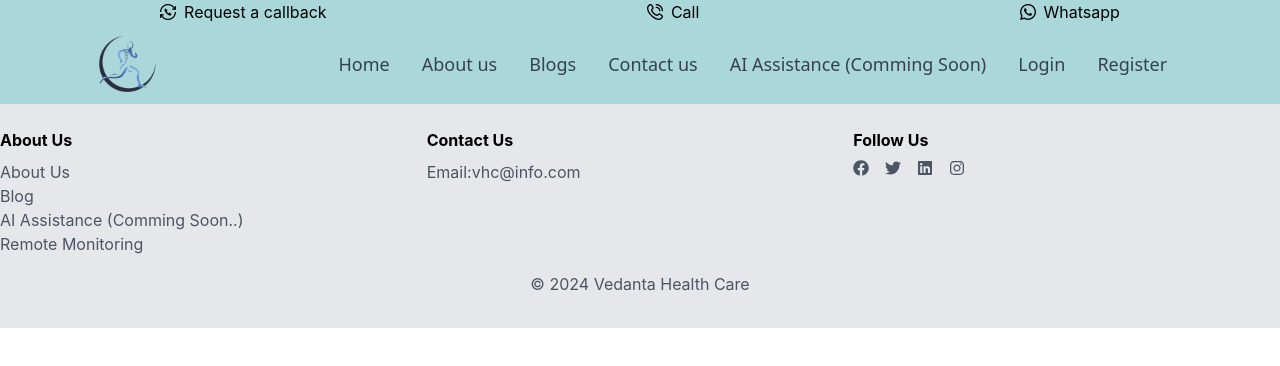
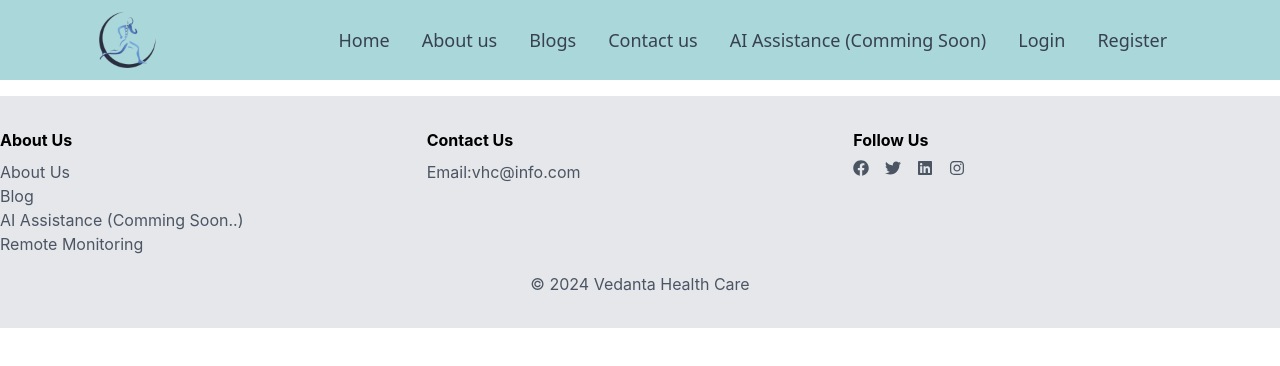
Before and after one commit to pranjalsingh03/vedantahealthcare, a React (Create React App) app: page /admin in a window 1280 px wide. Shown: the top 366 px of the page. Built offline with nearby package versions, Linux system fonts and the light colour scheme.

Commit message:
removed nav comp

```diff
--- a/src/comp/Navbar.js
+++ b/src/comp/Navbar.js
@@ -56,11 +56,6 @@ function Navbar() {
 
   return (
     <div className='fixed top-0 w-full z-50'>
-      <div className='flex justify-around bg-norm text-lg'>
-        <p className='flex items-center'><img src={Callback} className='h-4 flex mr-2' alt="" /> Request a callback</p>
-        <p className='flex items-center'><img src={Phonecall} className='h-4 flex mr-2' alt="" /> Call</p>
-        <p className='flex items-center'><img src={Whatsapp} className='h-4 flex mr-2' alt="" /> Whatsapp</p>
-      </div>
       <nav className='flex justify-around items-center bg-norm text-lg px-4 py-2'>
         <img src={logo192} alt="logo" className='h-16 flex relative max-md:right-4' />
         <div className="hidden md:flex">
```
